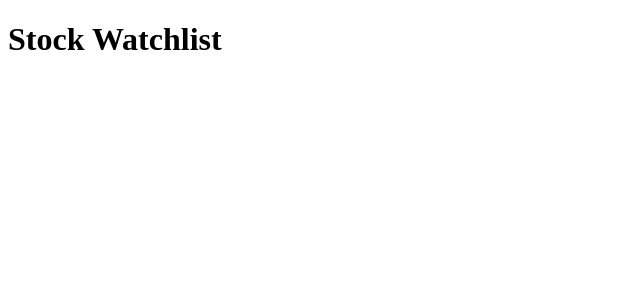
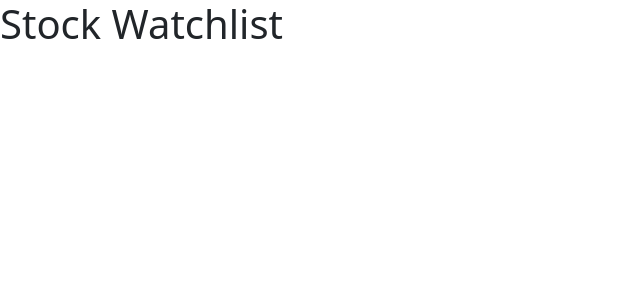
Before and after one commit to sohambasu963/Finance-Portfolio-Builder, a Next.js app in the folder frontend/: page / in a window 1280 px wide. Shown: the top 300 px of the page, without its empty margins (0-640 px from the left). Built offline with nearby package versions, Linux system fonts and the light colour scheme.

Commit message:
made css changes

```diff
--- a/frontend/src/pages/index.js
+++ b/frontend/src/pages/index.js
@@ -1,12 +1,19 @@
 import Link from 'next/link'
+import Head from 'next/head'
+// import 'bootstrap/dist/css/bootsrap.min.css'
+// import styles from '@/styles/Home.module.css'
 
 export default function Home() {
   return (
     <>
-      <div>
-        <h1 className='head'>Stock Watchlist</h1>
-
-      </div>
+      <Head>
+        <title>Investor Aid</title>
+        <link href="https://cdn.jsdelivr.net/npm/bootstrap@5.2.3/dist/css/bootstrap.min.css" rel="stylesheet"></link>
+      </Head>
+      <h1>Stock Watchlist</h1>
+      {/* <div className={styles.container}>
+        <h1 className={styles.title}>Stock Watchlist</h1>
+      </div> */}
     </>
   )
 }
--- a/frontend/src/styles/globals.css
+++ b/frontend/src/styles/globals.css
@@ -3,3 +3,7 @@
     color-scheme: dark;
   }
 }
+
+.h1{
+  color: blue;
+}
```
Also changed, not shown: frontend/src/styles/Home.module.css (added).
